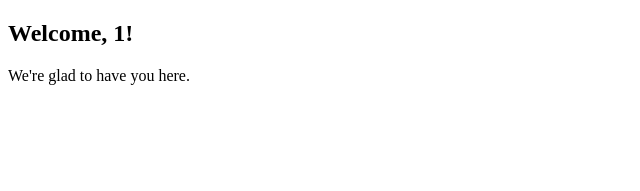
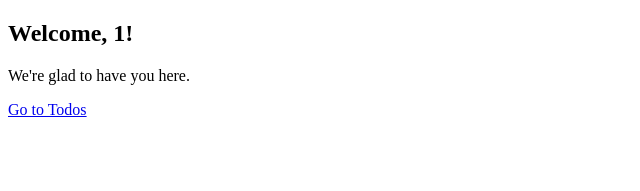
Before and after one commit to aarunprasad92/todo-ui-angular, an Angular app: page /welcome/1 in a window 1280 px wide. Shown: the top 191 px of the page, without its empty margins (0-640 px from the left). Built offline with nearby package versions, Linux system fonts and the light colour scheme.

Commit message:
Add link from one page to other using routerLink directive

```diff
--- a/src/app/welcome/welcome.component.html
+++ b/src/app/welcome/welcome.component.html
@@ -1,4 +1,5 @@
 <div class="welcome-container">
     <h2>Welcome, {{ username }}!</h2>
     <p>We're glad to have you here.</p>
+    <a routerLink="/todos">Go to Todos</a>
   </div>
--- a/src/app/welcome/welcome.component.ts
+++ b/src/app/welcome/welcome.component.ts
@@ -1,9 +1,10 @@
 import { Component } from '@angular/core';
 import { ActivatedRoute } from '@angular/router';
+import { RouterModule } from '@angular/router';
 
 @Component({
   selector: 'app-welcome',
-  imports: [],
+  imports: [RouterModule],
   standalone: true,
   templateUrl: './welcome.component.html',
   styleUrl: './welcome.component.css'
```
